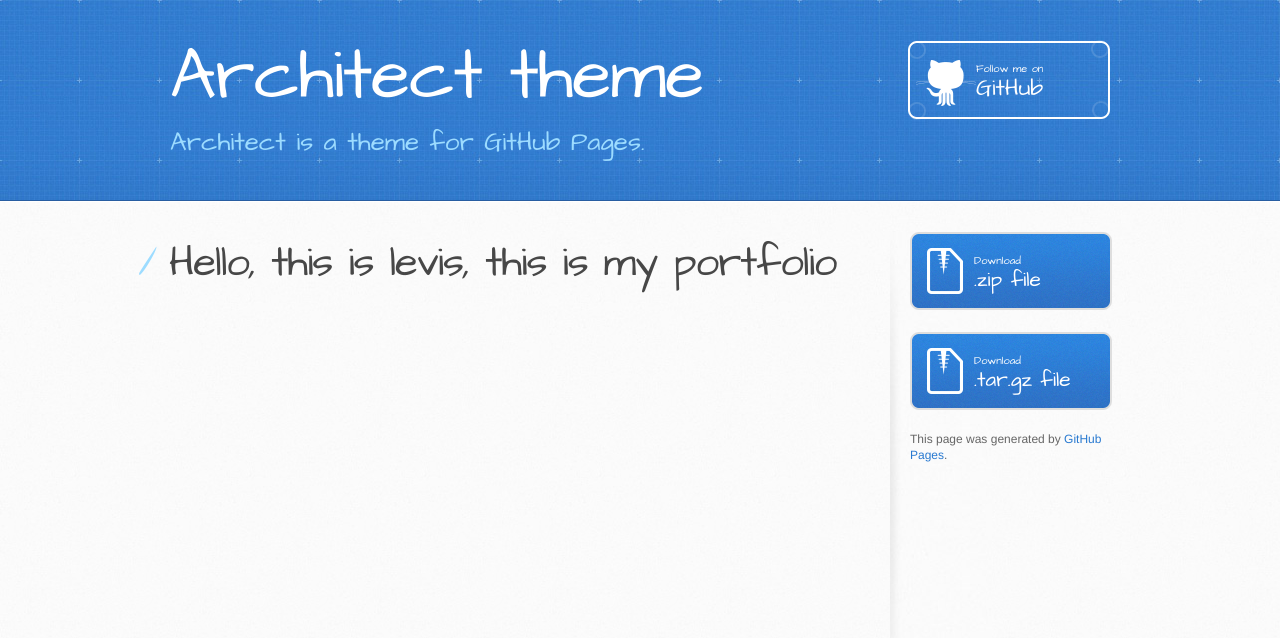
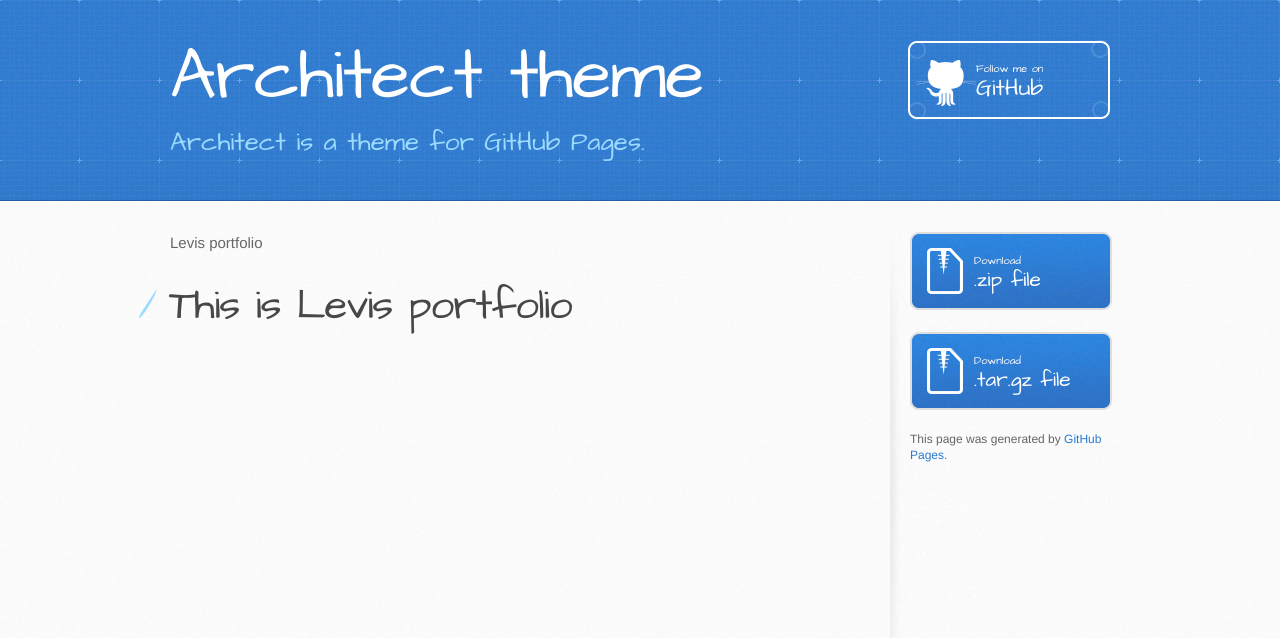
Before and after one commit to newyorkstriploin/newyorkstriploin.github.io, a Jekyll site: the page built from index.md, in a window 1280 px wide. Shown: the top 638 px of the page. Built offline with Jekyll 4.4.1, drawn with Linux system fonts in a browser that asks for light colours; our own code applies the rules of GitHub Pages for plain Markdown files.

Commit message:
Update index.md

```diff
--- a/index.md
+++ b/index.md
@@ -1 +1,3 @@
-# Hello, this is levis, this is my portfolio
+Levis portfolio
+
+# This is Levis portfolio
```
